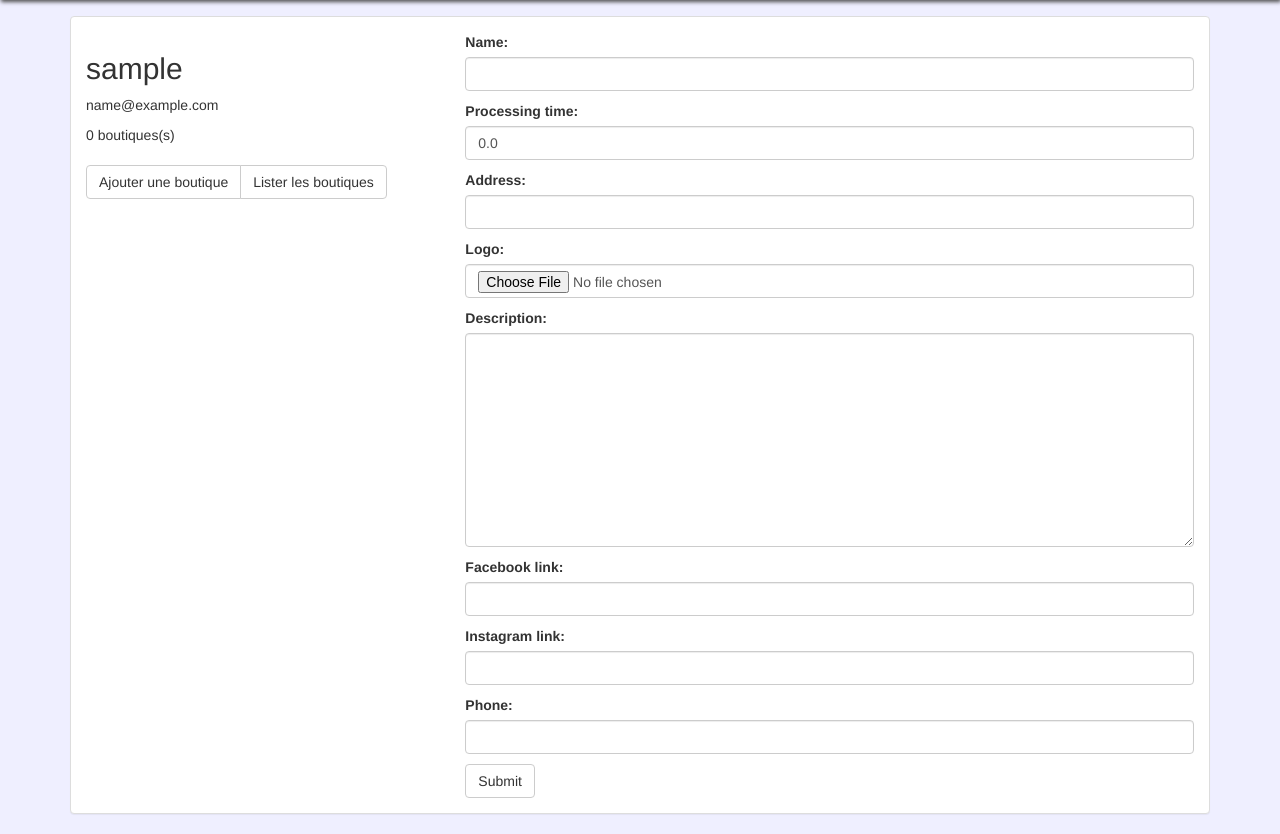
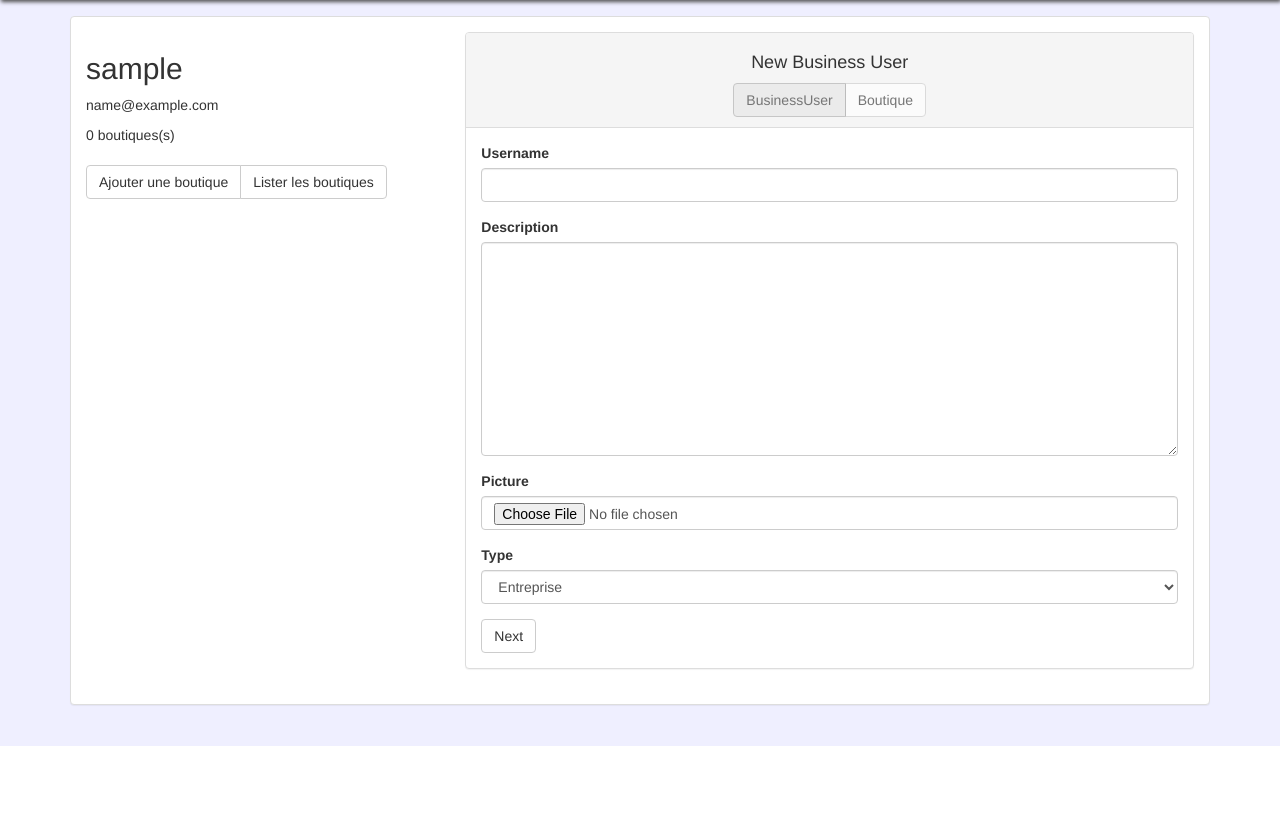
Before and after one commit to MohamedBouzidi/boutique, a Django app: page /boutique/new in a window 1280 px wide. Shown: the part 54-888 px from the top of the page. After the commit the page ends 800 px from the top, so only its background shows below. Run offline with Django 3.2, Linux system fonts and the light colour scheme; the visitor is signed in with stand-in values (Sample User, id 1); data that the repository does not hold is empty; style sheets or scripts are compiled from the project's sources; some libraries are stand-ins or nearby versions.

Commit message:
Added Search

```diff
--- a/shop/models.py
+++ b/shop/models.py
@@ -26,6 +26,10 @@ class BusinessUser(models.Model):
     picture = models.ImageField(upload_to=get_user_picture_link)
     type = models.CharField(max_length=255, choices=(('ENTERPRISE', 'Entreprise'), ('INDIVIDUAL', 'Particulier'),))
 
+    def as_json(self):
+        return dict(name=self.user.username, email=self.user.email, password=self.user.password,
+                    description=self.description, picture=self.picture, type=self.type)
+
 
 class Boutique(models.Model):
     name = models.CharField(max_length=255, blank=False)
@@ -39,6 +43,11 @@ class Boutique(models.Model):
     instagram_link = models.CharField(max_length=255, blank=True)
     phone = models.CharField(max_length=20, blank=True)
 
+    def as_json(self):
+        return dict(name=self.name, owner=self.owner.email, processing_time=self.processing_time,
+                    address=self.address, logo=self.logo, date=str(self.date), description=self.description,
+                    facebook_link=self.facebook_link, instagram_link=self.instagram_link, phone=self.phone)
+
     class Meta:
         unique_together = (("name", "owner"),)
 
@@ -49,6 +58,9 @@ class Boutique(models.Model):
 class Categorie(models.Model):
     label = models.CharField(max_length=255, blank=False, unique=True)
 
+    def as_json(self):
+        return dict(label=self.label)
+
     def __unicode__(self):
         return self.label
 
@@ -58,6 +70,9 @@ class Categorie(models.Model):
 
 class Type(models.Model):
     label = models.CharField(max_length=255, blank=False, unique=True)
+
+    def as_json(self):
+        return dict(label=self.label)
 
     def __unicode__(self):
         return self.label
@@ -78,6 +93,11 @@ class Product(models.Model):
     categorie = models.ForeignKey(Categorie, on_delete=models.CASCADE)
     type = models.ForeignKey(Type, on_delete=models.CASCADE)
 
+    def as_json(self):
+        return dict(name=self.name, image=self.image, price=self.price,
+                    description=self.description, date=str(self.date), active=self.active,
+                    quantite=self.quantite, boutique=self.boutique.as_json(),
+                    categorie=self.categorie.as_json(), type=self.type.as_json())
 
     def __unicode__(self):
         return self.name
--- a/shop/templates/navigation.html
+++ b/shop/templates/navigation.html
@@ -10,7 +10,7 @@
       <a class="navbar-brand" href="{% url 'index' %}">Mini</a>
     </div>
     <div class="collapse navbar-collapse" id="bs-example-navbar-collapse-1">
-      <form class="navbar-form navbar-left" role="search">
+      <form class="navbar-form navbar-left" role="search" action="search" method="get">
       <div class="input-group">
           <input type="text" class="form-control" placeholder="Search" id="search-input" name="q" size="25">
           <div class="input-group-btn">
--- a/shop/templates/partials/search.html
+++ b/shop/templates/partials/search.html
@@ -5,7 +5,7 @@
             <h3>Tous les catégories</h3>
             {% for categorie in categories %}
                 <div class="checkbox">
-                    <label><input type="checkbox" name="categories[]" value="{{ categorie.id }}">{{ categorie.label }}</label>
+                    <label><input type="checkbox" name="categories[]" class="categorie" value="{{ categorie.id }}">{{ categorie.label }}</label>
                 </div>
             {% endfor %}
             <hr>
@@ -34,7 +34,7 @@
                     <option value="{{ type.id }}">{{ type.label }}</option>
                 {% endfor %}
             </select><br>
-            <input type="submit" value="Filter" class="btn btn-block btn-success">
+            <input type="submit" value="Filter" class="btn btn-block btn-success" id="submit-button">
         </form>
     </div>
 </div>
--- /dev/null
+++ b/shop/templates/partials/wizard.html
@@ -0,0 +1,118 @@
+<div class="panel panel-default">
+    <div class="panel-heading text-center">
+        <h4>New Business User</h4>
+        <div class="btn-group" role="group">
+            <button class="btn btn-default" data-form-id="businessuser_form" id="businessuser" disabled>BusinessUser</button>
+            <button class="btn btn-default" data-form-id="new_boutique_form" id="boutique" disabled>Boutique</button>
+        </div>
+    </div>
+    <div class="panel-body">
+        <form action="{% url 'business_register' %}" id="businessuser_form">
+            <div class="form-group">
+                <label for="username">Username</label>
+                <input type="text" name="username" id="username" class="form-control" required>
+            </div>
+            <div class="form-group">
+                <label for="description">Description</label>
+                <textarea name="description" id="description" cols="30" rows="10" class="form-control" required></textarea>
+            </div>
+            <div class="form-group">
+                <label for="picture">Picture</label>
+                <input type="file" required id="picture" name="picture" class="form-control">
+            </div>
+            <div class="form-group">
+                <label for="type">Type</label>
+                <select name="type" id="type" class="form-control">
+                    <option value="ENTERPRISE" selected>Entreprise</option>
+                    <option value="INDIVIDUAL">Particulier</option>
+                </select>
+            </div>
+            <input type="submit" value="Next" class="btn btn-default" id="next">
+        </form>
+        <form action="{% url "new_boutique" %}" id="new_boutique_form" enctype="multipart/form-data" method="post">
+            {% csrf_token %}
+            {{ form.as_p }}
+            <input type="submit" value="Submit" id="submit" class="btn btn-success pull-right">
+            <button type="button" class="btn btn-default" id="back">Back</button>
+        </form>
+    </div>
+</div>
+
+<script>
+    $("document").ready(function () {
+        var username = '';
+        var description = '';
+        var picture = '';
+        var type = '';
+
+        $("#new_boutique_form").hide();
+        $("#businessuser").addClass("active");
+        $("#next").on('click', function (e) {
+            e.preventDefault();
+
+            username = $("#username").val();
+            description = $("#description").val();
+            picture = $("#picture").val();
+            type = $("#type").val();
+
+            $("#boutique").toggleClass("active");
+            $("#businessuser").toggleClass("active");
+            $(this).parent().hide();
+            $("#new_boutique_form").show();
+        });
+        $("#back").on('click', function () {
+            $("#boutique").toggleClass("active");
+            $("#businessuser").toggleClass("active");
+            $(this).parent().hide();
+            $("#businessuser_form").show();
+        });
+        $("#submit").on('click', function (e) {
+            e.preventDefault();
+
+            // console.log({
+            //     "username": username,
+            //     "description": description,
+            //     "picture": picture,
+            //     "type": type
+            // });
+
+            $.ajaxSetup({
+                 beforeSend: function(xhr, settings) {
+                     function getCookie(name) {
+                         var cookieValue = null;
+                         if (document.cookie && document.cookie != '') {
+                             var cookies = document.cookie.split(';');
+                             for (var i = 0; i < cookies.length; i++) {
+                                 var cookie = jQuery.trim(cookies[i]);
+                                 // Does this cookie string begin with the name we want?
+                                 if (cookie.substring(0, name.length + 1) == (name + '=')) {
+                                     cookieValue = decodeURIComponent(cookie.substring(name.length + 1));
+                                     break;
+                                 }
+                             }
+                         }
+                         return cookieValue;
+                     }
+                     if (!(/^http:.*/.test(settings.url) || /^https:.*/.test(settings.url))) {
+                         // Only send the token to relative URLs i.e. locally.
+                         xhr.setRequestHeader("X-CSRFToken", getCookie('csrftoken'));
+                     }
+                 }
+            });
+
+            $.ajax({
+                url: 'register/business',
+                type: 'POST',
+                data: {
+                    'username': username,
+                    'description': description,
+                    'picture': picture,
+                    'type': type
+                },
+                success: function (data) {
+                    e.run();
+                }
+            });
+        });
+    });
+</script>
--- a/shop/templates/shop/boutique_form.html
+++ b/shop/templates/shop/boutique_form.html
@@ -1,9 +1,13 @@
 {% extends 'shop/boutique_list_base.html' %}
 
 {% block section %}
+    {% if new_businessuser == True %}
+    {% include 'partials/wizard.html' with form=form %}
+    {% else %}
     <form method="post" enctype="multipart/form-data">
         {% csrf_token %}
         {{ form.as_p }}
         <input type="submit" value="Submit" class="btn btn-default" />
     </form>
+    {% endif %}
 {% endblock %}
--- a/shop/templates/shop/boutique_list.html
+++ b/shop/templates/shop/boutique_list.html
@@ -32,6 +32,6 @@
         </tbody>
     </table>
     {% else %}
-        <p>Pas de boutiques. <a href="{% url 'new_boutique' %}">Ajouter boutique</a></p>
+        <p>Pas de boutiques.</p>
     {% endif %}
 {% endblock %}
--- a/shop/urls.py
+++ b/shop/urls.py
@@ -8,11 +8,13 @@ urlpatterns = [
 
     # Login & Register URLs
     url(r'^login$', views.login_view, name='login'),
+    url(r'^register/business$', views.business_register_view, name='business_register'),
     url(r'^register$', views.register_view, name='register'),
     url(r'^logout$', views.logout_view, name='logout'),
 
     # AJAX URLs
-    url(r'^search$', views.get_search_results, name='search'),
+    url(r'^filter$', views.filter_view, name='filter'),
+    url(r'^search$', views.search_view, name='search'),
 
     # Product URLs
     url(r'^(?P<boutique_id>\d+)/products/(?P<product_id>\d+)/picture/new$', views.ProductPictureCreateView.as_view(), name='new_product_picture'),
--- a/shop/views/boutique.py
+++ b/shop/views/boutique.py
@@ -5,7 +5,7 @@ from django.views.generic.edit import UpdateView, DeleteView
 from django.utils.decorators import method_decorator
 from django.contrib.auth.decorators import login_required
 
-from shop.models import Boutique
+from shop.models import Boutique, BusinessUser
 from shop.forms import BoutiqueForm
 
 
@@ -25,6 +25,11 @@ class BoutiqueCreateView(CreateView):
     model = Boutique
     success_url = reverse_lazy('index')
     form_class = BoutiqueForm
+
+    def get_context_data(self, **kwargs):
+        context = super(BoutiqueCreateView, self).get_context_data(**kwargs)
+        context['new_businessuser'] = BusinessUser.objects.filter(user=self.request.user).count() == 0
+        return context
 
     def form_valid(self, form):
         obj = form.save(commit=False)
```
Also changed, not shown: shop/static/shop/js/sidebar.js (+7 -7 lines), shop/templates/shop/search.html (added, +60 -0 lines), shop/views/login_register.py (+23 -1 lines), shop/views/search.py (+38 -10 lines), 1 other file.
